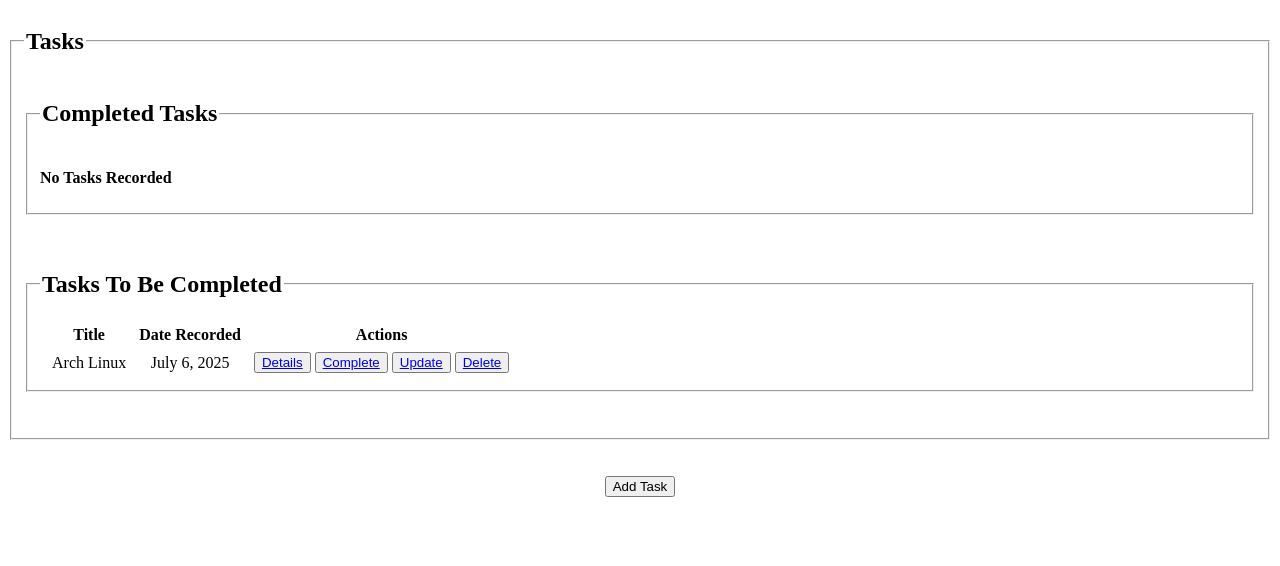
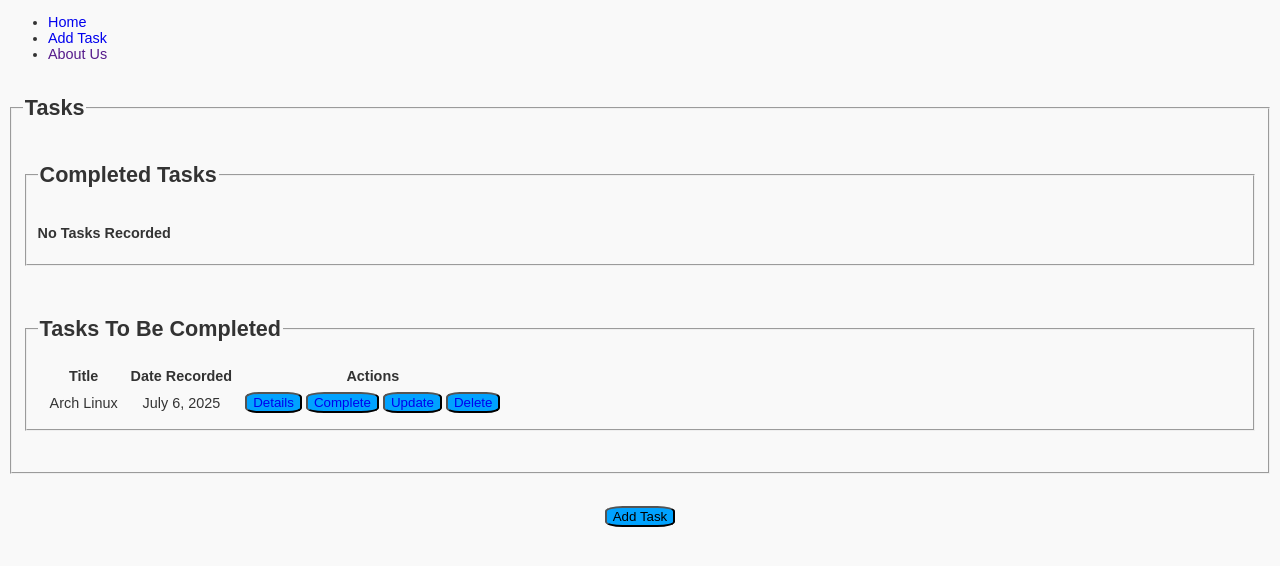
Before and after one commit to Un734L/todoApp, a Django app: page /tasks/tasks/ in a window 1280 px wide. Shown: the top 566 px of the page. Run offline with Django 5.2, Linux system fonts and the light colour scheme; a user stored in the database is signed in; data comes from the database, SQL or seed files in the repository.

Commit message:
Done with website navigation

```diff
--- a/todoApp/static/todoApp/styles.css
+++ b/todoApp/static/todoApp/styles.css
@@ -1,3 +1,27 @@
-.btn{
-    align-self: center;
+
+button{
+    background-color: rgb(37, 233, 240);
+    border-radius: 25%;
+
 }
+button{
+    background-color: rgb(0, 162, 255);
+    cursor: pointer;
+}
+a{
+    text-decoration: none;
+}
+
+body{
+    font-family: Arial, Helvetica, sans-serif;
+    font-size: 90%;
+    color: #333;
+    background-color: #f9f9f9;
+}
+td {
+    padding: 5px 10px;
+    text-align: center;
+}
+.undone-tasks{
+    align-items: end;
+}
--- a/todoApp/templates/todoApp/delete.html
+++ b/todoApp/templates/todoApp/delete.html
@@ -1,9 +1,11 @@
+{% load static %}
 <!DOCTYPE html>
 <html lang="en">
 <head>
     <meta charset="UTF-8">
     <meta name="viewport" content="width=device-width, initial-scale=1.0">
     <title>Task Delete</title>
+    <link rel="stylesheet" href="{% static 'todoApp/styles.css' %}">
 </head>
 <body>
     <fieldset>
--- a/todoApp/templates/todoApp/details.html
+++ b/todoApp/templates/todoApp/details.html
@@ -1,9 +1,11 @@
+{% load static %}
 <!DOCTYPE html>
 <html lang="en">
 <head>
     <meta charset="UTF-8">
     <meta name="viewport" content="width=device-width, initial-scale=1.0">
     <title>Details</title>
+    <link rel="stylesheet" href="{% static 'todoApp/styles.css' %}">
 </head>
 <body>
     <fieldset>
--- a/todoApp/templates/todoApp/task_create.html
+++ b/todoApp/templates/todoApp/task_create.html
@@ -1,9 +1,11 @@
+{% load static %}
 <!DOCTYPE html>
 <html lang="en">
 <head>
     <meta charset="UTF-8">
     <meta name="viewport" content="width=device-width, initial-scale=1.0">
     <title>Task Create</title>
+    <link rel="stylesheet" href="{% static 'todoApp/styles.css' %}">
 </head>
 <body>
     <div>
@@ -11,7 +13,7 @@
         <form action="{% url 'todoApp:task_create' %}" method="post">
             {% csrf_token %}
             {{form.as_p}}
-            <button type="submit">Create</button>
+            <button type="button"><a href="{% url 'todoApp:task_list' %}">Back</a> <button type="submit">Create</button>
         </form>
     </div>
 </body>
--- a/todoApp/templates/todoApp/task_list.html
+++ b/todoApp/templates/todoApp/task_list.html
@@ -1,18 +1,20 @@
+{% load static %}
 <!DOCTYPE html>
 <html lang="en">
 <head>
     <meta charset="UTF-8">
     <meta name="viewport" content="width=device-width, initial-scale=1.0">
     <title>Task List</title>
-    <style>
-        td{
-            padding: 5px 10px;
-            text-align: center;
-
-        }
-    </style>
+    <link rel="stylesheet" href="{% static 'todoApp/styles.css' %}">
 </head>
 <body>
+    <nav>
+        <ul>
+            <li><a href="{% url 'home' %}">Home</a></li>
+            <li><a href="{%  url 'todoApp:task_create' %}">Add Task</a></li>
+            <li><a href="">About Us</a></li>
+        </ul>
+    </nav>
     <fieldset>
         <legend><h2>Tasks</h2></legend>
 
--- a/todoApp/templates/todoApp/task_update.html
+++ b/todoApp/templates/todoApp/task_update.html
@@ -1,9 +1,11 @@
+{% load static %}
 <!DOCTYPE html>
 <html lang="en">
 <head>
     <meta charset="UTF-8">
     <meta name="viewport" content="width=device-width, initial-scale=1.0">
     <title>Task Update</title>
+    <link rel="stylesheet" href="{% static 'todoApp/styles.css' %}">
 </head>
 <body>
     <div>
```
